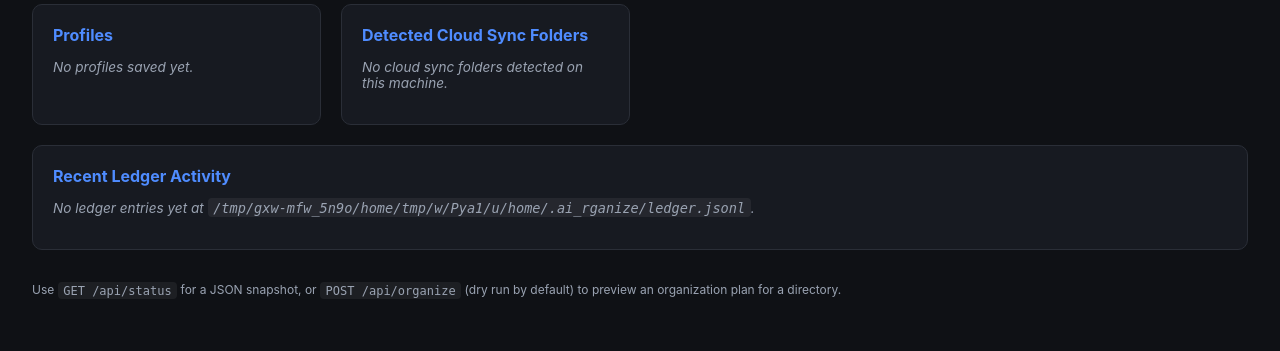
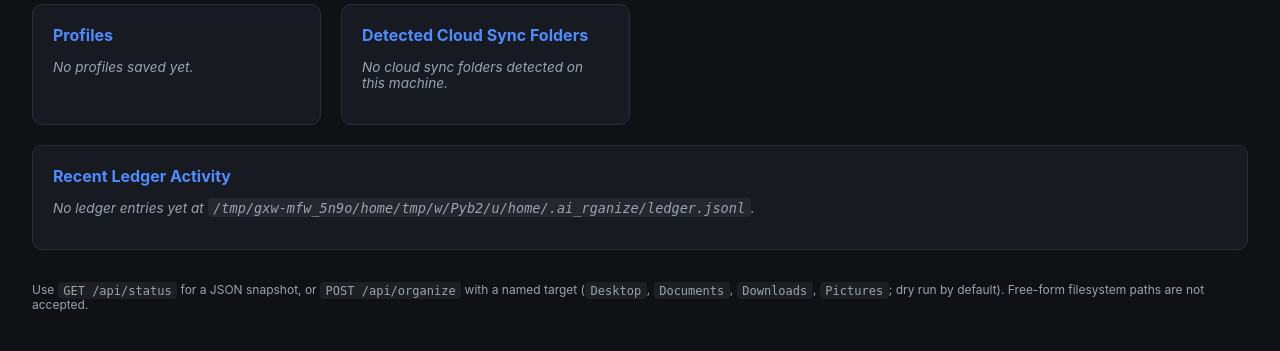
Before and after one commit to adefemi171/ai-rganize, a Flask app: page / in a window 1280 px wide. Shown: the part 141-492 px from the top of the page. Run offline with Flask 3, Linux system fonts and the light colour scheme.

Commit message:
fix: remove free-form GUI paths and suppress CLI path-injection FPs
The dashboard now only accepts named targets mapped under Path.home(),
so request JSON can no longer supply filesystem paths. CLI scan sinks
keep realpath confinement and use CodeQL alert suppressions for the
intentional operator-supplied path threat model.

```diff
--- a/ai_rganize/gui/app.py
+++ b/ai_rganize/gui/app.py
@@ -6,13 +6,16 @@
 opt in with ``{"dry_run": false}`` to actually move files, and even then it
 only builds/executes an organization plan through the existing organizer
 classes (no new file-moving logic lives here).
+
+Directory selection never accepts free-form filesystem paths from the client.
+Callers pick a named target (``Downloads``, ``Documents``, …) that is mapped
+server-side under ``Path.home()``.
 """
 
 from __future__ import annotations
 
-import os
 from pathlib import Path
-from typing import Any
+from typing import Any, Callable
 
 from flask import Flask, jsonify, render_template, request
 
@@ -25,6 +28,14 @@
 PORT = 8765
 
 TEMPLATE_DIR = Path(__file__).parent / "templates"
+
+# Named targets only — values are built from Path.home(), never from request data.
+_TARGET_BUILDERS: dict[str, Callable[[], Path]] = {
+    "Downloads": lambda: Path.home() / "Downloads",
+    "Documents": lambda: Path.home() / "Documents",
+    "Desktop": lambda: Path.home() / "Desktop",
+    "Pictures": lambda: Path.home() / "Pictures",
+}
 
 
 def create_app() -> Flask:
@@ -56,6 +67,7 @@
             profiles=profiles,
             cloud_roots=cloud_roots,
             ledger_path=str(LEDGER_PATH),
+            targets=sorted(_TARGET_BUILDERS),
         )
 
     @app.route("/api/status", methods=["GET"])
@@ -66,12 +78,14 @@
     def api_organize():
         payload: dict[str, Any] = request.get_json(silent=True) or {}
         dry_run = payload.get("dry_run", True)
-        directory = payload.get("directory")
+        target_name = payload.get("directory") or payload.get("target") or "Downloads"
         profile_name = payload.get("profile")
 
         if profile_name is not None and not isinstance(profile_name, str):
             return jsonify({"error": "Invalid profile"}), 400
-        if profile_name is not None and ("/" in profile_name or "\\" in profile_name or ".." in profile_name):
+        if profile_name is not None and (
+            "/" in profile_name or "\\" in profile_name or ".." in profile_name
+        ):
             return jsonify({"error": "Invalid profile"}), 400
 
         try:
@@ -80,30 +94,19 @@
             # Do not echo exception details to the client.
             return jsonify({"error": "Profile not found"}), 404
 
-        raw_dir: str | None
-        if directory:
-            if not isinstance(directory, str):
-                return jsonify({"error": "Invalid directory"}), 400
-            raw_dir = directory.strip()
-        elif profile.destination:
-            raw_dir = str(profile.destination).strip()
-        else:
-            return jsonify({"error": "No valid directory provided or found in profile"}), 400
+        if not isinstance(target_name, str) or target_name not in _TARGET_BUILDERS:
+            return jsonify({
+                "error": "Invalid target",
+                "allowed": sorted(_TARGET_BUILDERS),
+            }), 400
 
-        if not raw_dir or "\0" in raw_dir:
-            return jsonify({"error": "Invalid or disallowed directory"}), 400
-
-        # CodeQL-recognized barrier: realpath + startswith under $HOME.
-        resolved = os.path.realpath(os.path.expanduser(raw_dir))
-        home = os.path.realpath(os.path.expanduser(str(Path.home())))
-        if resolved != home and not resolved.startswith(home + os.sep):
-            return jsonify({"error": "Invalid or disallowed directory"}), 400
-        if not os.path.isdir(resolved):
+        target_dir = _TARGET_BUILDERS[target_name]()
+        if not target_dir.is_dir():
             return jsonify({"error": "Directory does not exist"}), 400
 
-        target_dir = Path(resolved)
         result = _build_plan_summary(target_dir, profile)
         result["dry_run"] = bool(dry_run)
+        result["target"] = target_name
 
         if not dry_run:
             # Executing organization from the web UI is intentionally not
@@ -130,6 +133,7 @@
         "cloud_providers_detected": cloud_roots,
         "ledger_path": str(LEDGER_PATH),
         "ledger_record_count": len(recent),
+        "allowed_targets": sorted(_TARGET_BUILDERS),
         "host": HOST,
         "port": PORT,
     }
@@ -138,7 +142,6 @@
 def _build_plan_summary(target_dir: Path, profile) -> dict[str, Any]:
     from ai_rganize.organizer.rule_based_organizer import RuleBasedOrganizer
 
-    # target_dir is already confined under $HOME by the API handler.
     organizer = RuleBasedOrganizer()
     files = organizer.scan_files(target_dir)
     plan = organizer.create_organization_plan(files)
--- a/ai_rganize/gui/templates/dashboard.html
+++ b/ai_rganize/gui/templates/dashboard.html
@@ -119,8 +119,9 @@
 
     <p class="footer">
         Use <code>GET /api/status</code> for a JSON snapshot, or
-        <code>POST /api/organize</code> (dry run by default) to preview an
-        organization plan for a directory.
+        <code>POST /api/organize</code> with a named target
+        ({% for t in targets %}<code>{{ t }}</code>{% if not loop.last %}, {% endif %}{% endfor %};
+        dry run by default). Free-form filesystem paths are not accepted.
     </p>
 </body>
 </html>
```
Also changed, not shown: ai_rganize/organizer/base_organizer.py (+34 -26 lines), ai_rganize/utils/safety.py (+7 -5 lines), tests/test_gui_security.py (+8 -11 lines).
